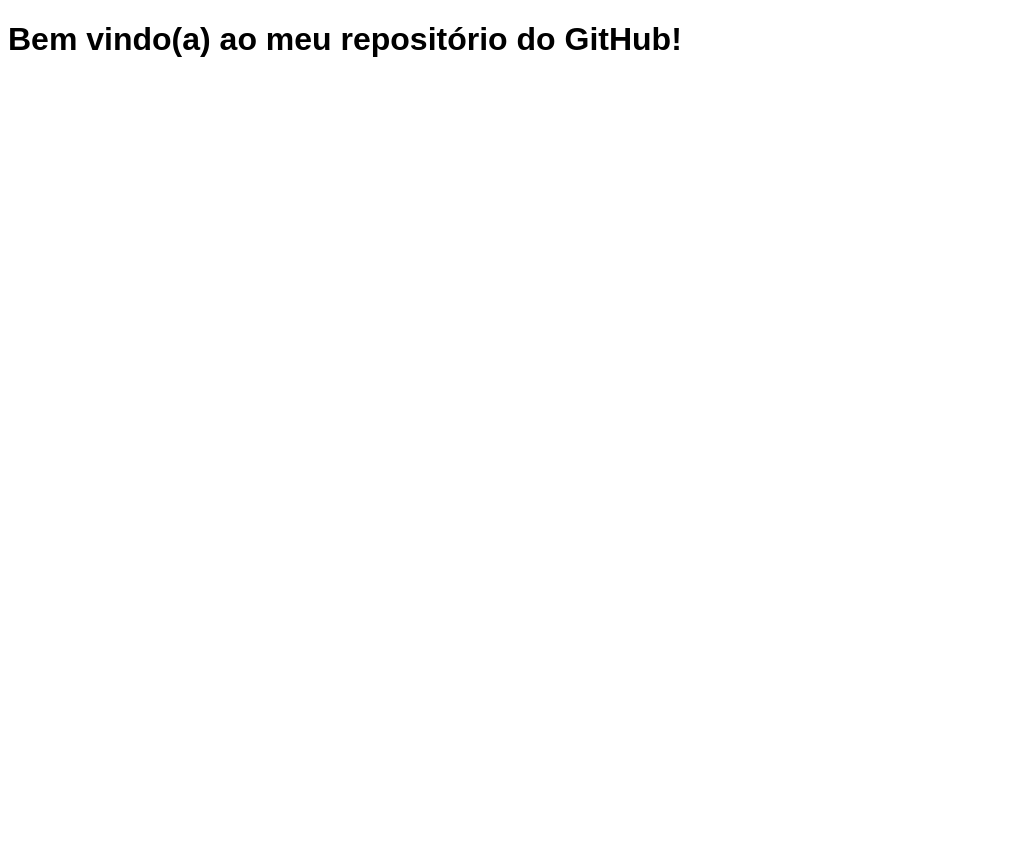
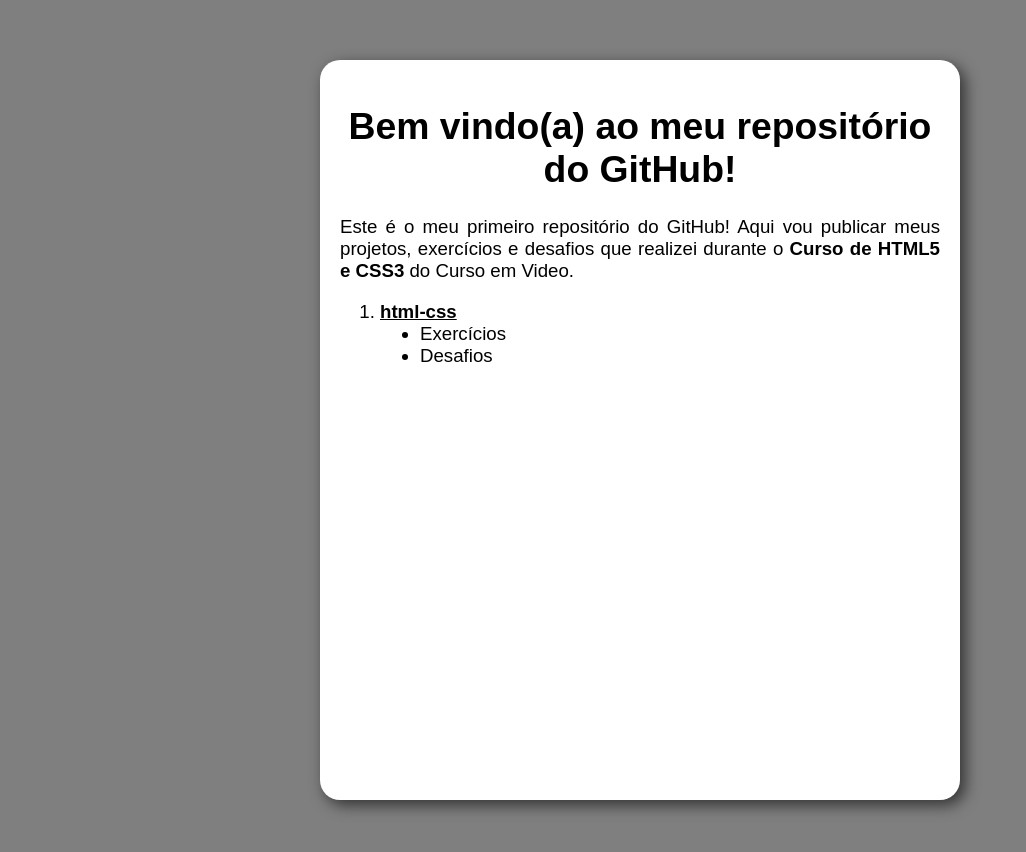
Before and after one commit to MatheusMA678/meu-repositorio, a plain HTML site: page index.html in a window 1280 px wide. Shown: the whole page, without its empty margins (0-1026 px from the left). Before the commit the page ends 800 px from the top, so only its background shows below. Drawn offline with Linux system fonts and the light colour scheme.

Commit message:
mais atualizações

```diff
--- a/index.html
+++ b/index.html
@@ -10,6 +10,14 @@
 <body>
     <main>
     <h1>Bem vindo(a) ao meu repositório do GitHub!</h1>
+    <p>Este é o meu primeiro repositório do GitHub! Aqui vou publicar meus projetos, exercícios e desafios que realizei durante o <strong>Curso de HTML5 e CSS3</strong> do Curso em Video.</p>
+    <ol>
+        <li><strong><ins>html-css</ins></strong></li>
+        <ul type="disc">
+            <li><a href="">Exercícios</a></li>
+            <li><a href="">Desafios</a></li>
+        </ul>
+    </ol>
     </main>
 </body>
 </html>
--- a/style.css
+++ b/style.css
@@ -1,3 +1,35 @@
 body{
+    margin: 60px;
     font-family: Arial, Helvetica, sans-serif;
+    font-size: 14pt;
+    background-color: rgba(0, 0, 0, 0.5);
+    display: flex;
+    justify-content: center;
 }
+
+main{
+    width: 600px;
+    height: 700px;
+    padding: 20px;
+    border-radius: 20px;
+    background-color: white;
+    box-shadow: 5px 5px 15px rgb(50, 50, 50);
+}
+
+main h1{
+    text-align: center;
+}
+
+main p{
+    text-align: justify;
+}
+
+main a{
+    color: black;
+    text-decoration: none;
+}
+
+main a:hover{
+    text-decoration: underline;
+    color: blue;
+}
```
